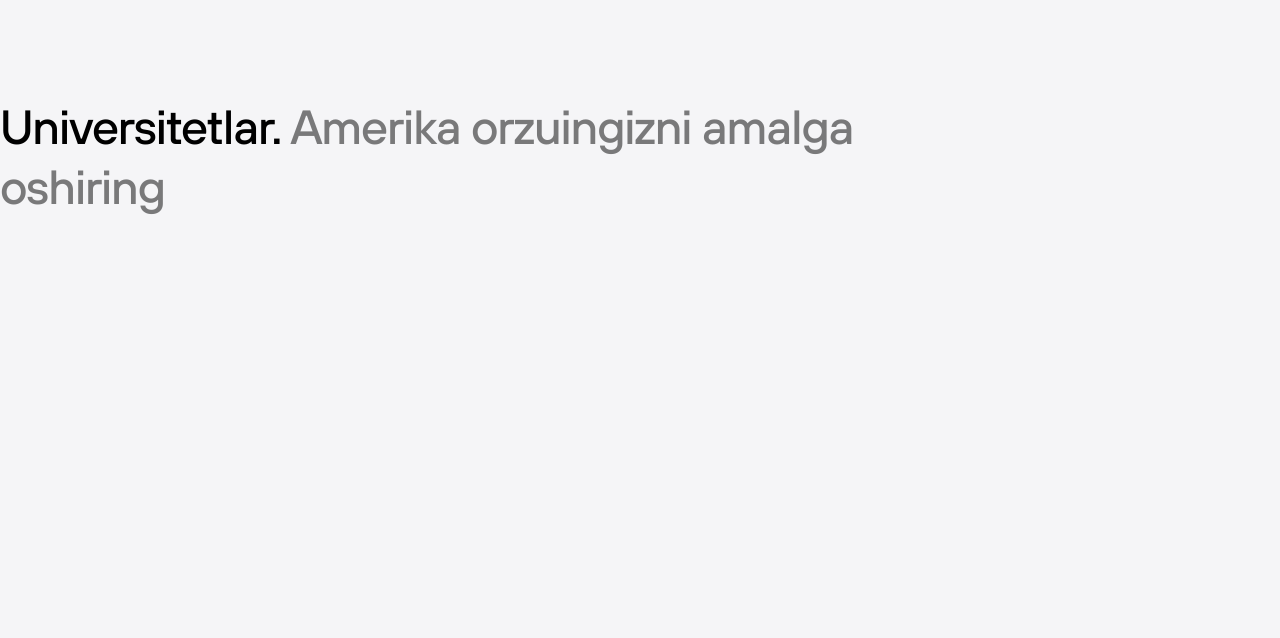
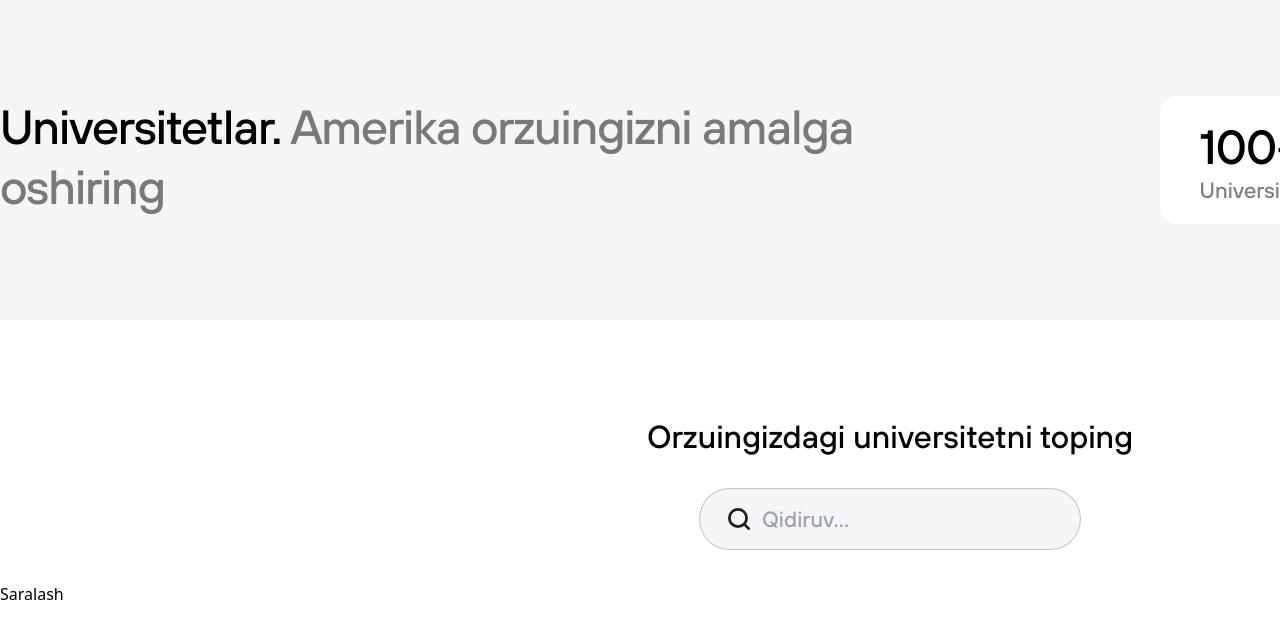
Before and after one commit to Rustam-Fozilov/sk-client, a Nuxt app: page /universities in a window 1280 px wide. Shown: the top 638 px of the page. Built offline with nearby package versions, Linux system fonts and the light colour scheme.

Commit message:
commit before work

```diff
--- a/components/ui/SearchIcon.vue
+++ b/components/ui/SearchIcon.vue
@@ -3,10 +3,21 @@
 <!--    <svg width="16" height="16" viewBox="0 0 16 16" fill="none" xmlns="http://www.w3.org/2000/svg">-->
 <!--      <path d="M15 15L11.6945 11.6886M13.5263 7.26316C13.5263 8.92425 12.8664 10.5173 11.6919 11.6919C10.5173 12.8664 8.92425 13.5263 7.26316 13.5263C5.60207 13.5263 4.00901 12.8664 2.83444 11.6919C1.65987 10.5173 1 8.92425 1 7.26316C1 5.60207 1.65987 4.00901 2.83444 2.83444C4.00901 1.65987 5.60207 1 7.26316 1C8.92425 1 10.5173 1.65987 11.6919 2.83444C12.8664 4.00901 13.5263 5.60207 13.5263 7.26316Z" stroke="#1D1D1F" stroke-width="2" stroke-linecap="round"/>-->
 <!--    </svg>-->
-    <img src="@/assets/images/svg/search-icon.svg" alt="Search icon">
+    <img :width="width" :height="height" src="../../assets/images/svg/search-icon.svg" alt="Search icon" class="max-w-none">
   </div>
 </template>
 
 <script setup lang="ts">
 
+defineProps({
+  width: {
+    required: false,
+    default: 'auto'
+  },
+  height: {
+    required: false,
+    default: 'auto'
+  },
+})
+
 </script>
--- a/pages/index.vue
+++ b/pages/index.vue
@@ -8,7 +8,7 @@
             <img class="h-12 object-cover rounded-full w-36" src="../assets/images/main/title.png" alt="Title image">
             <div class="m-0 p-0 text-wrap"  style="line-height: normal;">Amerika universitetlariga kirish</div>
           </div>
-          <div class="p-0 m-0"  style="line-height: normal;">
+          <div class="p-0 m-0" style="line-height: normal;">
             va to'liq grant yutish bo'yicha
           </div>
           <div class="flex items-end gap-2 text-nowrap"  style="line-height: normal;">
--- a/pages/universities/index.vue
+++ b/pages/universities/index.vue
@@ -6,43 +6,45 @@
           <span class="font-tt-medium">Universitetlar. </span>
           <span class="opacity-50">Amerika orzuingizni amalga oshiring</span>
         </div>
-<!--        <div class="w-1/2">-->
-<!--          <div class="flex justify-end gap-5">-->
-<!--            <div class="px-10 py-5 rounded-2xl bg-white inline-block">-->
-<!--              <div class="title">100+</div>-->
-<!--              <div class="opacity-50 sub-title">Universitetlar</div>-->
-<!--            </div>-->
-<!--            <div class="px-10 py-5 rounded-2xl bg-white inline-block">-->
-<!--              <div class="title">50+</div>-->
-<!--              <div class="opacity-50 sub-title">Shaxarlar</div>-->
-<!--            </div>-->
-<!--            <div class="px-10 py-5 rounded-2xl bg-white inline-block">-->
-<!--              <div class="title">40+</div>-->
-<!--              <div class="opacity-50 sub-title">Yo'nalishlar</div>-->
-<!--            </div>-->
-<!--          </div>-->
-<!--        </div>-->
+        <div class="w-1/2">
+          <div class="flex justify-end gap-5">
+            <div class="px-10 py-5 rounded-2xl bg-white inline-block">
+              <div class="title">100+</div>
+              <div class="opacity-50 sub-title">Universitetlar</div>
+            </div>
+            <div class="px-10 py-5 rounded-2xl bg-white inline-block">
+              <div class="title">50+</div>
+              <div class="opacity-50 sub-title">Shaxarlar</div>
+            </div>
+            <div class="px-10 py-5 rounded-2xl bg-white inline-block">
+              <div class="title">40+</div>
+              <div class="opacity-50 sub-title">Yo'nalishlar</div>
+            </div>
+          </div>
+        </div>
       </div>
     </div>
 
-<!--    <div class="bg-white">-->
-<!--      <div class="py-24 my-container">-->
-<!--        <div>-->
-<!--          <div class="text-center">-->
-<!--            <div class="mid-title">Orzuingizdagi universitetni toping</div>-->
-<!--            <div>-->
-<!--              <form action="">-->
-<!--                <div class="border-[1px] border-black border-opacity-20 rounded-full bg-soft-white px-7 py-5 w-auto flex gap-5">-->
-<!--                  <search-icon/>-->
-<!--                  <input type="text" placeholder="Qidiruv" class="outline-none bg-transparent sub-title">-->
-<!--                </div>-->
-<!--              </form>-->
-<!--            </div>-->
-<!--          </div>-->
-<!--          <div>Saralash</div>-->
-<!--        </div>-->
-<!--      </div>-->
-<!--    </div>-->
+    <div class="bg-white">
+      <div class="py-24 my-container">
+        <div>
+          <div class="text-center flex flex-col gap-8 items-center">
+            <div class="mid-title">Orzuingizdagi universitetni toping</div>
+            <div>
+              <form action="">
+                <div class="border-[1px] border-black border-opacity-20 rounded-full w-fit bg-soft-white px-7 py-4 flex gap-3 items-center justify-start">
+                  <search-icon width="22px"/>
+                  <input type="text" placeholder="Qidiruv..." class="outline-none bg-transparent sub-title">
+                </div>
+              </form>
+            </div>
+          </div>
+          <div class="mt-8">
+            Saralash
+          </div>
+        </div>
+      </div>
+    </div>
   </div>
 </template>
 
```
